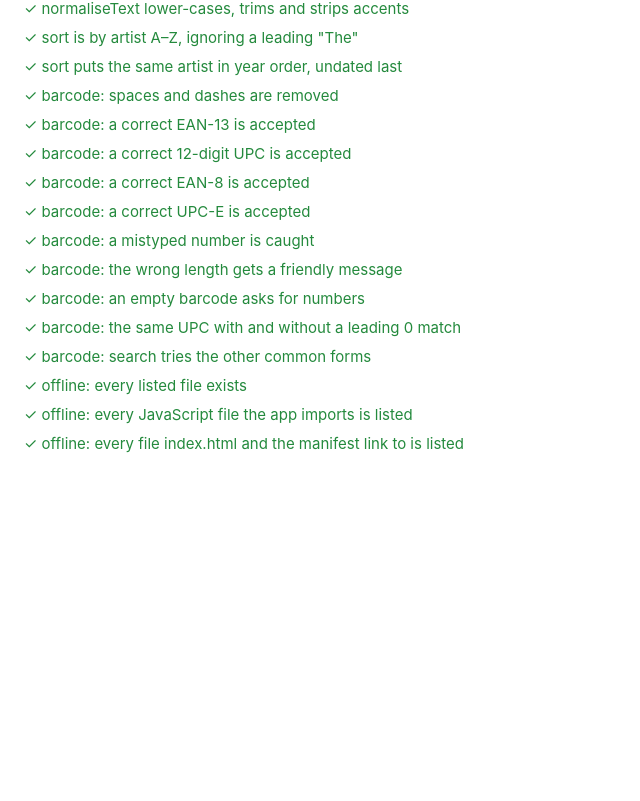
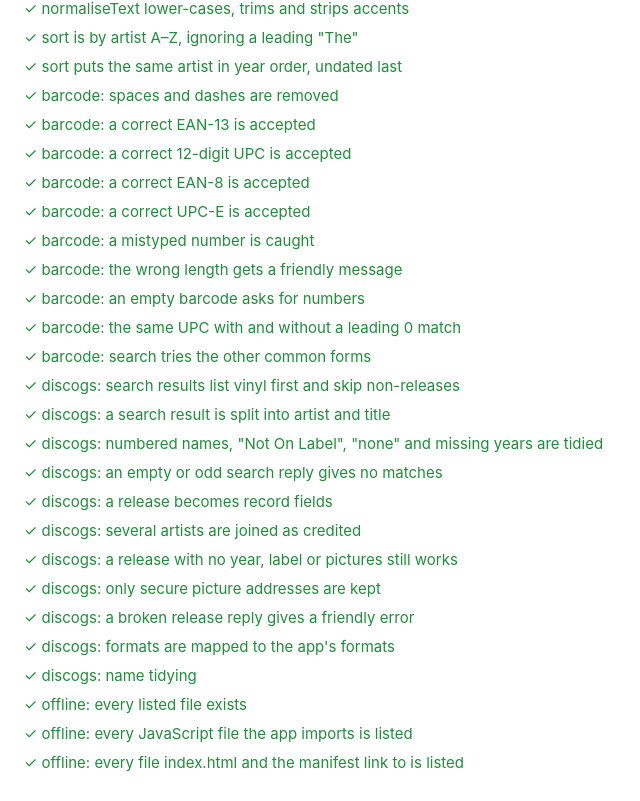
Before and after one commit to RupertMcD/VinylCatalogue, a plain HTML site: page tests/index.html in a window 1280 px wide. Shown: the part 846-1647 px from the top of the page, without its empty margins (0-640 px from the left). Before the commit the page ends 1328 px from the top, so only its background shows below. Drawn offline with Linux system fonts and the light colour scheme.

Commit message:
Read Discogs replies
Co-Authored-By: Claude Opus 5.5 <noreply@anthropic.com>

```diff
--- /dev/null
+++ b/tests/discogs-parser.test.js
@@ -0,0 +1,130 @@
+// Uses shortened copies of real Discogs replies, so no token or signal is needed.
+
+import { test, assert, assertEqual, assertDeepEqual } from './test-runner.js';
+import { parseSearchResults, parseRelease, formatFromDiscogs, cleanDiscogsName } from '../utils/discogs-parser.js';
+
+const searchReply = {
+  pagination: { page: 1, pages: 1, items: 3 },
+  results: [
+    {
+      id: 900001, type: 'release', title: 'Rick Astley - Never Gonna Give You Up', year: '1987',
+      country: 'Europe', label: ['RCA', 'BMG'], format: ['CD', 'Single'], catno: 'PD 41448',
+      thumb: '', cover_image: '',
+    },
+    {
+      id: 6778478, type: 'release', title: 'Rick Astley - Never Gonna Give You Up', year: '1987',
+      country: 'UK', label: ['RCA', 'BMG Records (UK) Ltd.', 'RCA'], format: ['Vinyl', '7"', '45 RPM', 'Single'],
+      catno: 'PB 41447P', thumb: 'https://i.discogs.com/thumb.jpg', cover_image: 'https://i.discogs.com/cover.jpg',
+    },
+    {
+      id: 3396037, type: 'release', title: 'Nirvana (2) - Local Anaesthetic', year: '',
+      country: 'UK', label: ['Not On Label (Nirvana (2)) Self-released', 'Vertigo'], format: ['Vinyl', 'LP', 'Album'],
+      catno: 'none', thumb: '', cover_image: 'https://i.discogs.com/cover2.jpg',
+    },
+    { id: 55, type: 'master', title: 'Rick Astley - Never Gonna Give You Up' },
+  ],
+};
+
+const releaseReply = {
+  id: 249504,
+  title: 'Never Gonna Give You Up ',
+  year: 1987,
+  artists: [{ name: 'Rick Astley', anv: '', join: '' }],
+  labels: [{ name: 'RCA', catno: 'PB 41447' }],
+  formats: [{ name: 'Vinyl', qty: '1', descriptions: ['7"', '45 RPM', 'Single', 'Stereo'] }],
+  images: [
+    { type: 'secondary', uri: 'https://i.discogs.com/back.jpg' },
+    { type: 'primary', uri: 'https://i.discogs.com/front.jpg' },
+  ],
+};
+
+test('discogs: search results list vinyl first and skip non-releases', () => {
+  const matches = parseSearchResults(searchReply);
+  assertDeepEqual(matches.map((m) => m.discogsId), ['6778478', '3396037', '900001']);
+});
+
+test('discogs: a search result is split into artist and title', () => {
+  const [first] = parseSearchResults(searchReply);
+  assertEqual(first.artist, 'Rick Astley');
+  assertEqual(first.title, 'Never Gonna Give You Up');
+  assertEqual(first.year, 1987);
+  assertEqual(first.country, 'UK');
+  assertEqual(first.label, 'RCA');
+  assertEqual(first.catno, 'PB 41447P');
+  assertEqual(first.formatText, 'Vinyl · 7" · 45 RPM · Single');
+  assertEqual(first.thumb, 'https://i.discogs.com/thumb.jpg');
+});
+
+test('discogs: numbered names, "Not On Label", "none" and missing years are tidied', () => {
+  const nirvana = parseSearchResults(searchReply)[1];
+  assertEqual(nirvana.artist, 'Nirvana');
+  assertEqual(nirvana.label, 'Vertigo');
+  assertEqual(nirvana.catno, '');
+  assertEqual(nirvana.year, null);
+  assertEqual(nirvana.thumb, 'https://i.discogs.com/cover2.jpg');
+});
+
+test('discogs: an empty or odd search reply gives no matches', () => {
+  assertDeepEqual(parseSearchResults({ results: [] }), []);
+  assertDeepEqual(parseSearchResults(null), []);
+  assertDeepEqual(parseSearchResults({ message: 'error' }), []);
+});
+
+test('discogs: a release becomes record fields', () => {
+  assertDeepEqual(parseRelease(releaseReply), {
+    artist: 'Rick Astley',
+    title: 'Never Gonna Give You Up',
+    year: 1987,
+    label: 'RCA',
+    format: '7"',
+    discogsId: '249504',
+    coverImage: 'https://i.discogs.com/front.jpg',
+  });
+});
+
+test('discogs: several artists are joined as credited', () => {
+  const release = parseRelease({
+    ...releaseReply,
+    artists: [
+      { name: 'Simon (3)', anv: '', join: '&' },
+      { name: 'Garfunkel', anv: '', join: ',' },
+      { name: 'Prince', anv: 'The Artist*', join: '' },
+    ],
+  });
+  assertEqual(release.artist, 'Simon & Garfunkel, The Artist');
+});
+
+test('discogs: a release with no year, label or pictures still works', () => {
+  const release = parseRelease({ id: 1234567, title: 'Longa Nova', year: 0, artists: [{ name: 'Asia Minor' }], labels: [], formats: [] });
+  assertEqual(release.year, null);
+  assertEqual(release.label, '');
+  assertEqual(release.format, 'LP');
+  assertEqual(release.coverImage, '');
+});
+
+test('discogs: only secure picture addresses are kept', () => {
+  const release = parseRelease({ ...releaseReply, images: [{ type: 'primary', uri: 'http://example.com/a.jpg' }] });
+  assertEqual(release.coverImage, '');
+});
+
+test('discogs: a broken release reply gives a friendly error', () => {
+  let message = '';
+  try { parseRelease({ message: 'Release not found.' }); } catch (error) { message = error.message; }
+  assert(message.includes('unexpected'), message);
+});
+
+test('discogs: formats are mapped to the app\'s formats', () => {
+  assertEqual(formatFromDiscogs([{ name: 'Vinyl', descriptions: ['LP', 'Album'] }]), 'LP');
+  assertEqual(formatFromDiscogs([{ name: 'Vinyl', descriptions: ['12"', '45 RPM', 'Maxi-Single'] }]), '12"');
+  assertEqual(formatFromDiscogs([{ name: 'Vinyl', descriptions: ['7"', 'Single'] }]), '7"');
+  assertEqual(formatFromDiscogs([{ name: 'Box Set' }, { name: 'Vinyl', qty: '5', descriptions: ['LP'] }]), 'Box set');
+  assertEqual(formatFromDiscogs([{ name: 'Vinyl', descriptions: ['LP', '12"'] }]), 'LP');
+  assertEqual(formatFromDiscogs([]), 'LP');
+});
+
+test('discogs: name tidying', () => {
+  assertEqual(cleanDiscogsName('Nirvana (2)'), 'Nirvana');
+  assertEqual(cleanDiscogsName('The Artist*'), 'The Artist');
+  assertEqual(cleanDiscogsName('Sly & The Family Stone'), 'Sly & The Family Stone');
+  assertEqual(cleanDiscogsName(undefined), '');
+});
--- /dev/null
+++ b/utils/discogs-parser.js
@@ -0,0 +1,107 @@
+// Turns Discogs' replies into what the app uses. No network here: the
+// replies come from services/discogs-service.js. Kept separate so it can
+// be tested with saved example replies.
+
+// Discogs tells apart artists or labels with the same name by adding a
+// number, e.g. "Nirvana (2)". An asterisk marks a name variation.
+export function cleanDiscogsName(name) {
+  return String(name ?? '').replace(/\s*\(\d+\)$/, '').replace(/\*$/, '').trim();
+}
+
+// Labels that are Discogs' way of saying "no label".
+function isRealLabel(name) {
+  return name !== '' && !/^not on label\b/i.test(name);
+}
+
+function firstRealLabel(names) {
+  return (names || []).map(cleanDiscogsName).find(isRealLabel) || '';
+}
+
+function yearFrom(value) {
+  const year = Number(value);
+  return Number.isInteger(year) && year > 0 ? year : null;
+}
+
+// Picks one of the app's formats (LP, 12", 7", Box set) from Discogs' format
+// list, e.g. [{ name: 'Vinyl', descriptions: ['LP', 'Album'] }].
+export function formatFromDiscogs(formats) {
+  const words = [];
+  for (const format of formats || []) {
+    words.push(format.name, ...(format.descriptions || []));
+  }
+  const has = (word) => words.some((w) => String(w).toLowerCase() === word.toLowerCase());
+  if (has('Box Set')) return 'Box set';
+  if (has('LP')) return 'LP';
+  if (has('7"')) return '7"';
+  if (has('12"')) return '12"';
+  return 'LP';
+}
+
+function isVinyl(formatWords) {
+  return (formatWords || []).some((word) => String(word).toLowerCase() === 'vinyl');
+}
+
+// Search results are titled "Artist - Title".
+function splitArtistAndTitle(text) {
+  const value = String(text ?? '');
+  const at = value.indexOf(' - ');
+  if (at === -1) return { artist: '', title: value.trim() };
+  return { artist: cleanDiscogsName(value.slice(0, at)), title: value.slice(at + 3).trim() };
+}
+
+// The list of possible releases for a barcode, vinyl first.
+export function parseSearchResults(json) {
+  const results = Array.isArray(json?.results) ? json.results : [];
+  const matches = results
+    .filter((result) => result && result.id && (result.type ?? 'release') === 'release')
+    .map((result) => {
+      const { artist, title } = splitArtistAndTitle(result.title);
+      const formatWords = result.format || [];
+      return {
+        discogsId: String(result.id),
+        artist,
+        title,
+        year: yearFrom(result.year),
+        country: result.country || '',
+        label: firstRealLabel(result.label),
+        catno: result.catno && result.catno.toLowerCase() !== 'none' ? result.catno : '',
+        formatText: [...new Set(formatWords)].join(' · '),
+        isVinyl: isVinyl(formatWords),
+        thumb: result.thumb || result.cover_image || '',
+      };
+    });
+  // Keep Discogs' order otherwise, but put vinyl ahead of CDs and tapes.
+  return [...matches.filter((m) => m.isVinyl), ...matches.filter((m) => !m.isVinyl)];
+}
+
+// Several artists are joined the way Discogs credits them, e.g. "A & B".
+function artistNames(artists) {
+  return (artists || []).map((artist, i, list) => {
+    const name = cleanDiscogsName(artist.anv || artist.name);
+    if (i === list.length - 1) return name;
+    const join = String(artist.join || '').trim();
+    if (join === '' || join === ',') return `${name}, `;
+    return `${name} ${join} `;
+  }).join('').trim();
+}
+
+function coverFrom(images) {
+  const list = Array.isArray(images) ? images : [];
+  const image = list.find((i) => i.type === 'primary') || list[0];
+  const uri = image ? image.uri || image.resource_url || '' : '';
+  return /^https:\/\//.test(uri) ? uri : '';
+}
+
+// One full release, as the fields of a new record.
+export function parseRelease(json) {
+  if (!json || !json.id) throw new Error('Discogs sent back something unexpected.');
+  return {
+    artist: artistNames(json.artists),
+    title: String(json.title ?? '').trim(),
+    year: yearFrom(json.year),
+    label: firstRealLabel((json.labels || []).map((label) => label.name)),
+    format: formatFromDiscogs(json.formats),
+    discogsId: String(json.id),
+    coverImage: coverFrom(json.images),
+  };
+}
```
Also changed, not shown: tests/index.html (+1 -0 lines).
